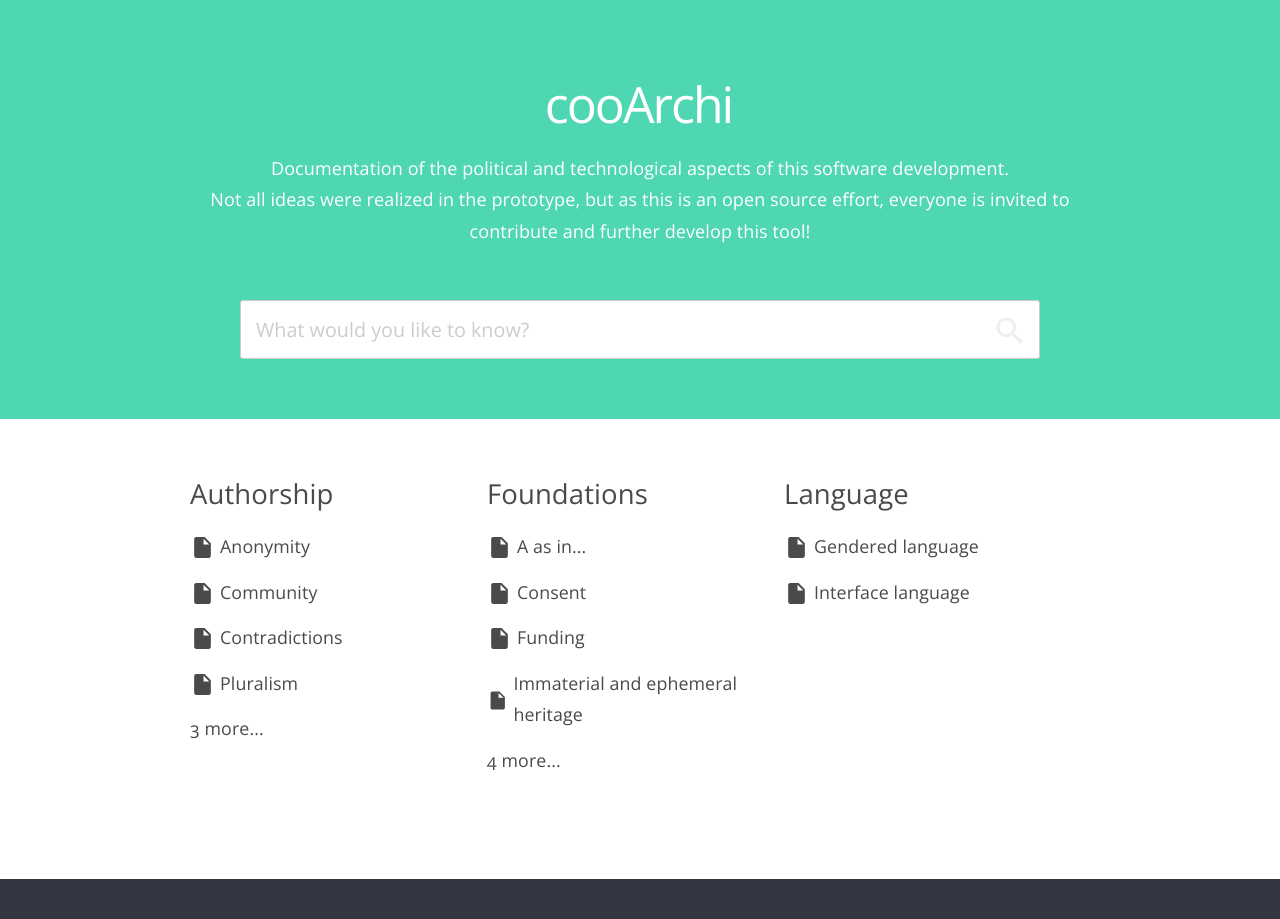
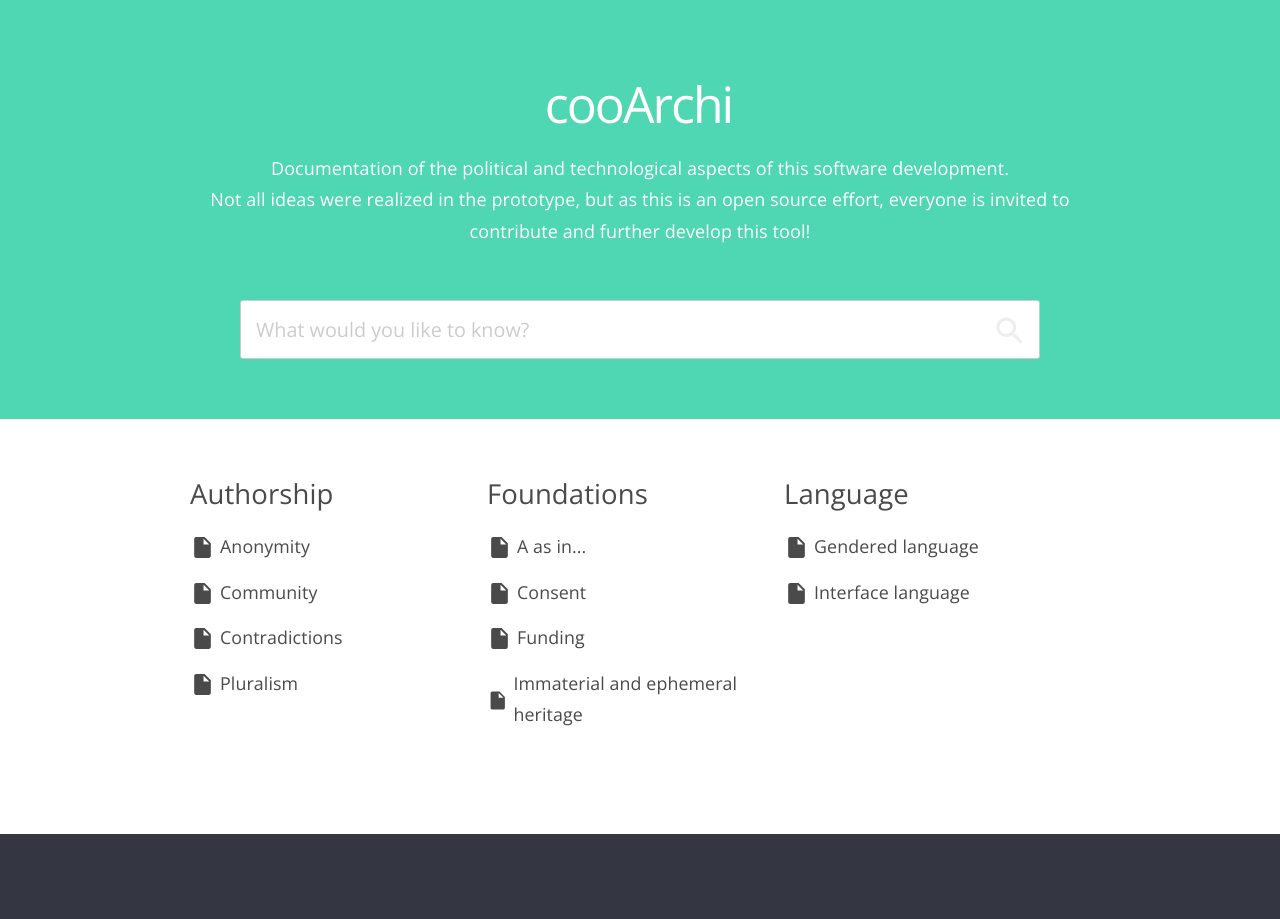
Before and after one commit to cooarchi/documentation, a Jekyll site: the page built from index.html, in a window 1280 px wide. Built offline with Jekyll 4.4.1, drawn with Linux system fonts in a browser that asks for light colours; nearby versions of some CDN libraries.

Commit message:
Update index.html

```diff
--- a/index.html
+++ b/index.html
@@ -14,12 +14,12 @@
 
 			<ul>
 				{% assign tutorials = posts | sort: "title" %}
-				{% for tutorial in tutorials limit: 4 %}
+				<!---{% for tutorial in tutorials limit: 4 %}---->
 					<li><a href="{{ site.baseurl }}{{ tutorial.url }}">{% include document-icon.html icon=tutorial.type %}{{ tutorial.title }}</a></li>
-				{% endfor %}
+				<!---{% endfor %}
 				{% if size > 4 %}
 					<li><a href="{{ site.baseurl }}/category/{{ name | slugify }}/">{{ size | minus: 4 }} more...</a></li>
-				{% endif %}
+				{% endif %}---->
 			</ul>
 		</section>
 	{% endfor %}
```
